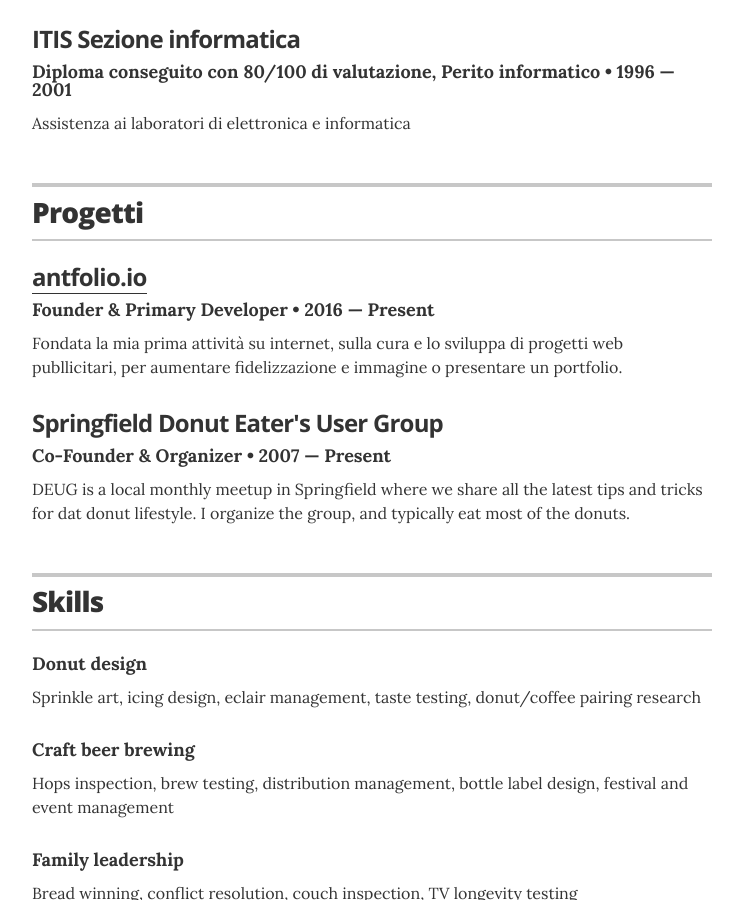
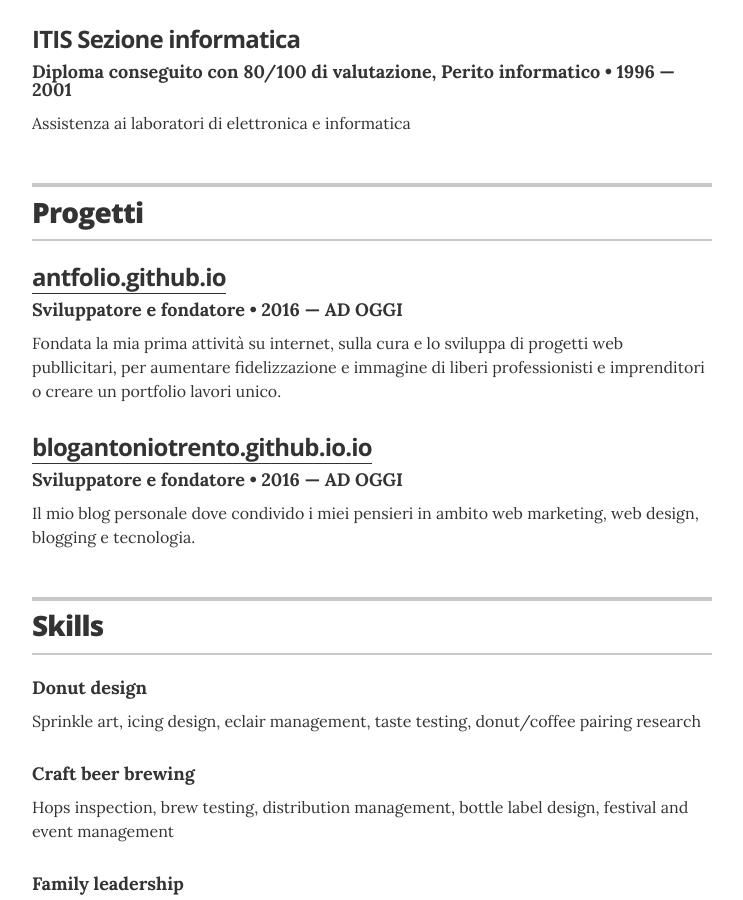
Before and after one commit to madkcv/antcv.github.io, a Jekyll site: the page built from index.html, in a window 1280 px wide and 900 px high, scrolled down 2329 px. Shown: the whole window, without its empty margins (268-1011 px from the left). Built offline with Jekyll 4.4.1, drawn with Linux system fonts in a browser that asks for light colours.

Commit message:
Aggiunte imprese

```diff
--- a/_layouts/resume.html
+++ b/_layouts/resume.html
@@ -154,17 +154,17 @@
         </header>
 
         <div class="resume-item">
-          <h3 class="resume-item-title"><a href="http://antfolio.github.io">antfolio.io</a></h3>
-          <h4 class="resume-item-details">Founder & Primary Developer &bull; 2016 &mdash; Present</h4>
-          <p class="resume-item-copy">Fondata la mia prima attività su internet, sulla cura e lo sviluppa di progetti web publlicitari, per aumentare fidelizzazione e immagine o presentare un portfolio.</p>
+          <h3 class="resume-item-title"><a href="http://antfolio.github.io">antfolio.github.io</a></h3>
+          <h4 class="resume-item-details">Sviluppatore e fondatore &bull; 2016 &mdash; AD OGGI</h4>
+          <p class="resume-item-copy">Fondata la mia prima attività su internet, sulla cura e lo sviluppa di progetti web publlicitari, per aumentare fidelizzazione e immagine di liberi professionisti e imprenditori o creare un portfolio lavori unico.</p>
         </div>
 
+
         <div class="resume-item">
-          <h3 class="resume-item-title">Springfield Donut Eater's User Group</h3>
-          <h4 class="resume-item-details">Co-Founder & Organizer &bull; 2007 &mdash; Present</h4>
-          <p class="resume-item-copy">DEUG is a local monthly meetup in Springfield where we share all the latest tips and tricks for dat donut lifestyle. I organize the group, and typically eat most of the donuts.</p>
+          <h3 class="resume-item-title"><a href="http://antfolio.github.io">blogantoniotrento.github.io.io</a></h3>
+          <h4 class="resume-item-details">Sviluppatore e fondatore &bull; 2016 &mdash; AD OGGI</h4>
+          <p class="resume-item-copy">Il mio blog personale dove condivido i miei pensieri in ambito web marketing, web design, blogging e tecnologia.</p>
         </div>
-
       </section>
       <!-- end Projects -->
       {% endif %}
```
